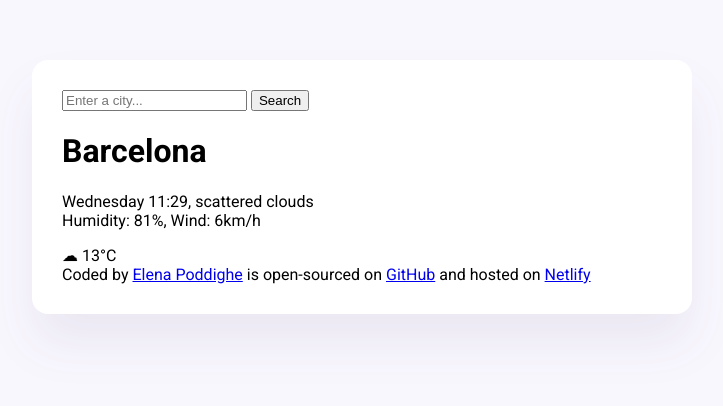
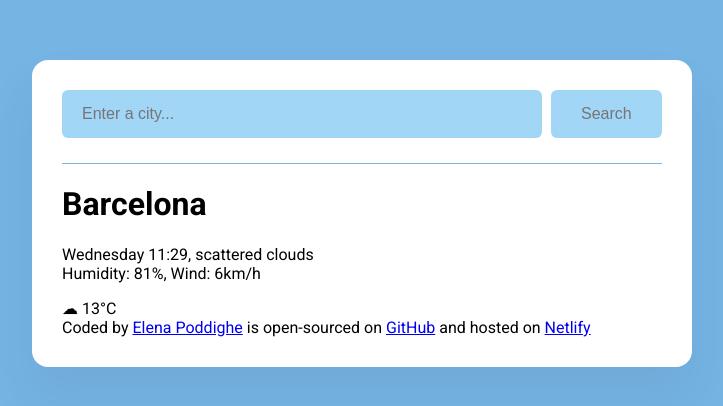
Before and after one commit to elenapoddighe/my-weather-app, a plain HTML site: page index.html in a window 1280 px wide. Shown: the whole page, without its empty margins (278-1001 px from the left). Drawn offline with Linux system fonts and the light colour scheme.

Commit message:
Styled header
- Added class to form and form inputs;
- Styled 'search-form-input' & 'search-form-button';
- Styled header, adding border-bottom to visually separate header and main sections.

```diff
--- a/index.html
+++ b/index.html
@@ -16,9 +16,10 @@
 <body>
     <div class="weather-app">
         <header>
-            <form>
-                <input type="search" placeholder="Enter a city..." required />
-                <input type="submit" value="Search" />
+            <form class="search-form">
+                <input type="search" placeholder="Enter a city..." required class="search-form-input" />
+
+                <input type="submit" value="Search" class="search-form-button" />
             </form>
         </header>
 
--- a/src/style.css
+++ b/src/style.css
@@ -1,5 +1,5 @@
 body {
-  background-color: #f9f7fe;
+  background-color: #75b4e3;
   font-family: "Roboto", sans-serif;
 }
 
@@ -11,3 +11,27 @@ body {
   max-width: 600px;
   padding: 30px;
 }
+
+header {
+  border-bottom: 1px solid #75b4e3;
+  padding: 0 0 25px 0;
+}
+
+.search-form-input {
+  background-color: rgb(162, 214, 246);
+  border: none;
+  border-radius: 6px;
+  font-size: 16px;
+  padding: 15px 20px;
+  width: 80%;
+}
+
+.search-form-button {
+  background-color: rgb(162, 214, 246);
+  border: none;
+  border-radius: 6px;
+  color: #757575;
+  font-size: 16px;
+  margin-left: 5px;
+  padding: 15px 30px;
+}
```
